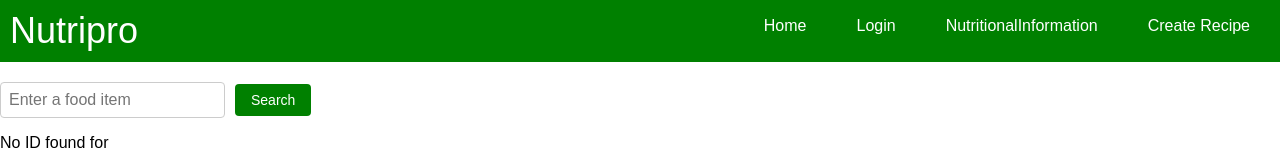
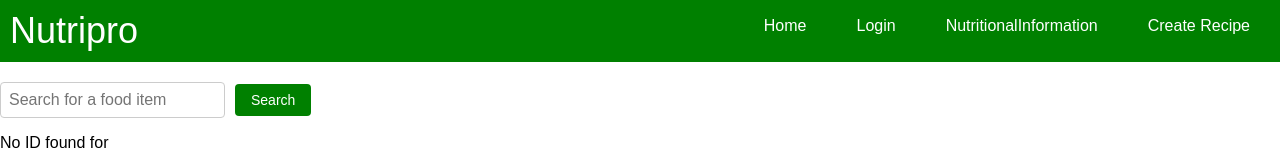
Before and after one commit to ItsMeeSeanLee337/Software-Engineering-Project, a React (Create React App) app in the folder react-app/: page /NutritionalInformation in a window 1280 px wide. Shown: the top 168 px of the page. Built offline with nearby package versions, Linux system fonts and the light colour scheme.

Commit message:
works now for id

```diff
--- a/react-app/src/Pages/nutritional_info.js
+++ b/react-app/src/Pages/nutritional_info.js
@@ -66,21 +66,18 @@ function NutritionalInformation() {
     }
   };
 
-  const handleSearch = async (event) => {  event.preventDefault();
-  }
-
   return (
     <div>
       <Navbar></Navbar>
-      <form onSubmit={handleSearch}>
+      <div>
         <input
-            type="text"
-            placeholder="Enter a food item"
-            value={foodItem}
-            onChange={(e) => setFoodItem(e.target.value)}
-          />
-          <button className="search_button" type="submit">Search</button>
-        </form>
+          type="text"
+          placeholder="Search for a food item"
+          value={foodItem}
+          onChange={(e) => setFoodItem(e.target.value)}
+        />
+        <button onClick={fetchIngredientID}>Search</button>
+      </div>
       {ingredientID ? (
         <p>ID of the top result: {ingredientID}</p>
       ) : (
```
